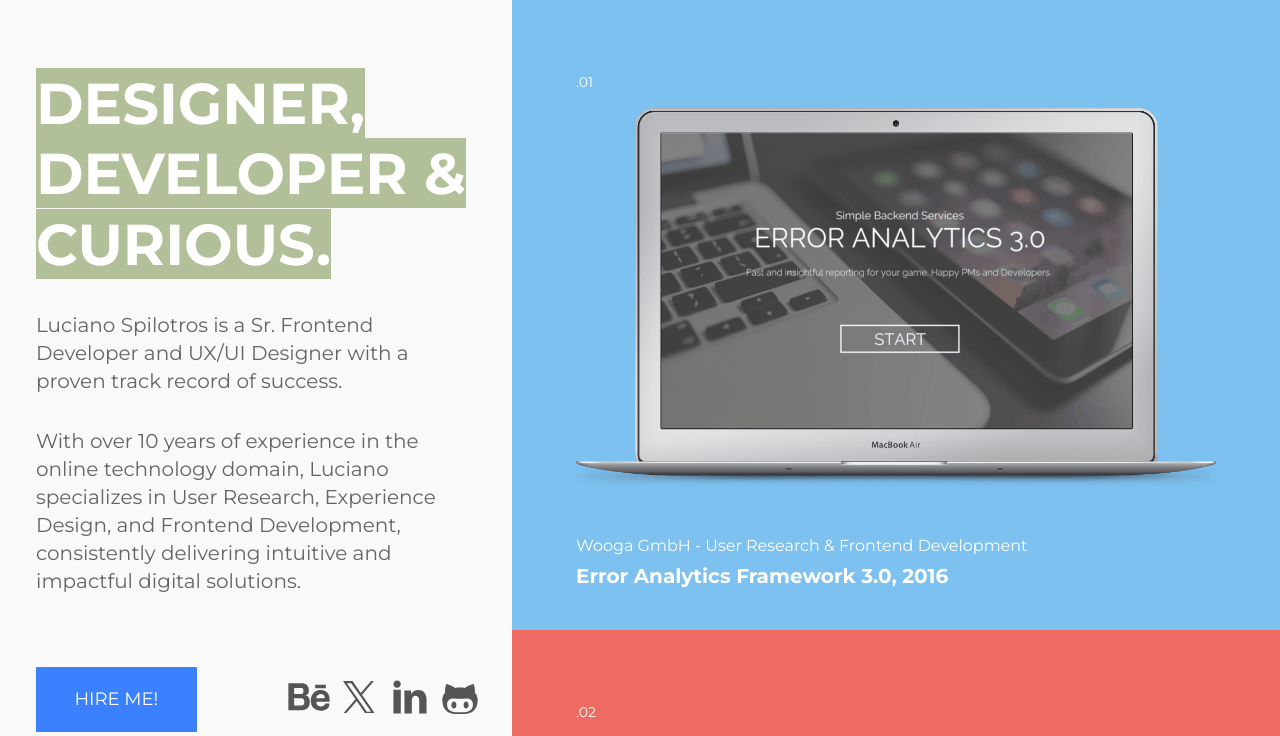
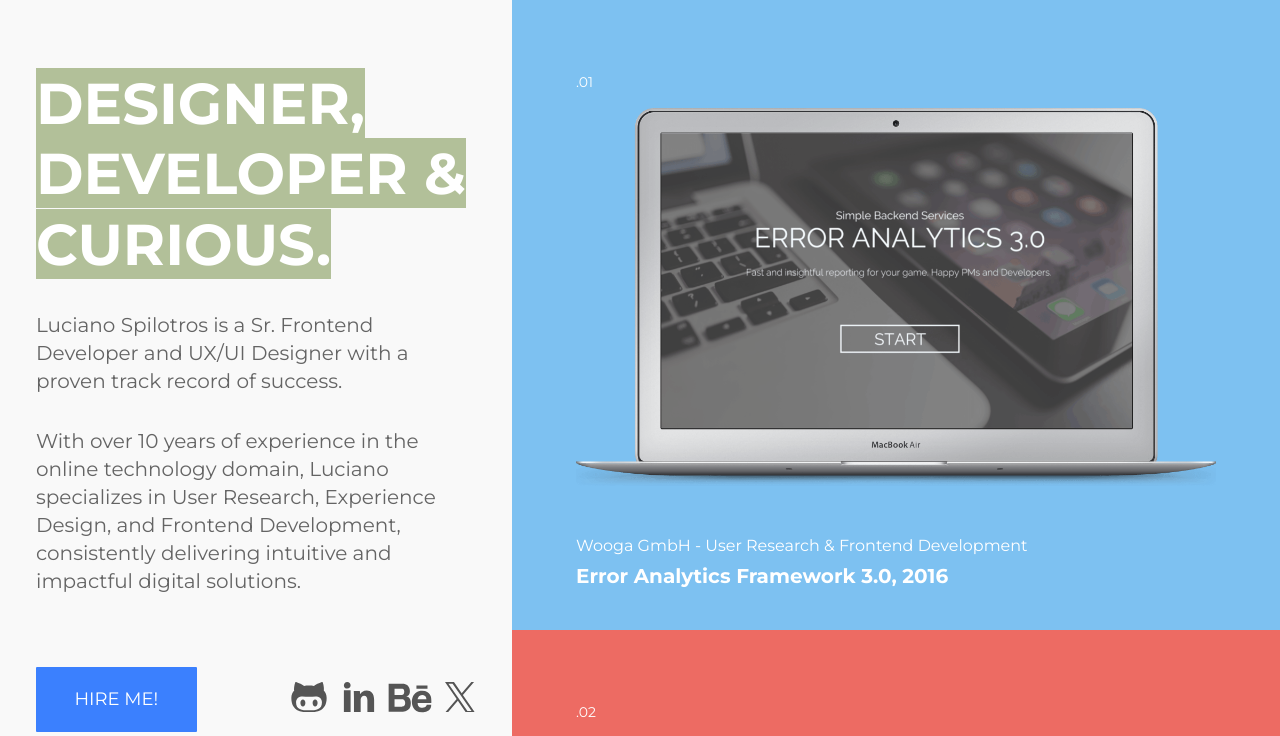
Before and after one commit to lutano/lutano.github.io, a Vue app: page / in a window 1280 px wide. Shown: the top 736 px of the page. Built offline with nearby package versions, Linux system fonts and the light colour scheme.

Commit message:
Align social logos

```diff
--- a/src/components/HeroPresentation.vue
+++ b/src/components/HeroPresentation.vue
@@ -1,5 +1,17 @@
 <script setup lang="ts">
 const socialLinks = [
+  {
+    name: 'Github',
+    url: 'https://github.com/lutano/',
+    icon: 'github',
+    class: 'github',
+  },
+  {
+    name: 'LinkedIn',
+    url: 'https://www.linkedin.com/in/lspilotros',
+    icon: 'linkedin',
+    class: 'linkedin',
+  },
   {
     name: 'Behance',
     url: 'https://www.behance.net/lspilotros',
@@ -11,18 +23,6 @@
     url: 'https://x.com/lspilotros',
     icon: 'x',
     class: 'x',
-  },
-  {
-    name: 'LinkedIn',
-    url: 'https://www.linkedin.com/in/lspilotros',
-    icon: 'linkedin',
-    class: 'linkedin',
-  },
-  {
-    name: 'Github',
-    url: 'https://github.com/lutano/',
-    icon: 'github',
-    class: 'github',
   },
 ]
 </script>
@@ -94,22 +94,25 @@
 
 .github {
   position: relative;
-  top: 2px;
+  /* top: 2px; */
   scale: 1.2;
   background-image: url(/images/social/github.svg);
 }
 
 .behance {
-  scale: 1.3;
+  position: relative;
+  top: 1px;
+  scale: 1.35;
   background-image: url(/images/social/behance.svg);
 }
 
 .linkedin {
-  scale: 1.15;
+  scale: 1.05;
   background-image: url(/images/social/linkedin.svg);
 }
 
 .x {
+  scale: 0.95;
   background-image: url(/images/social/x-logo.svg);
 }
 
```
